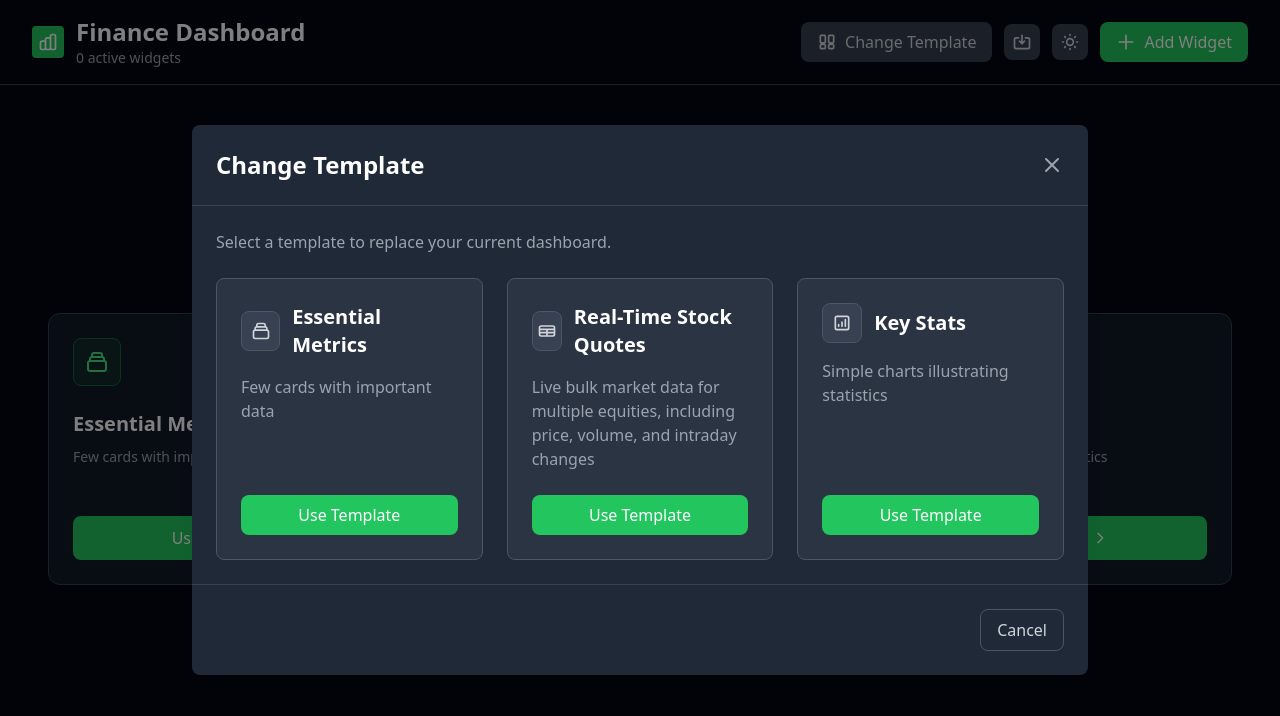
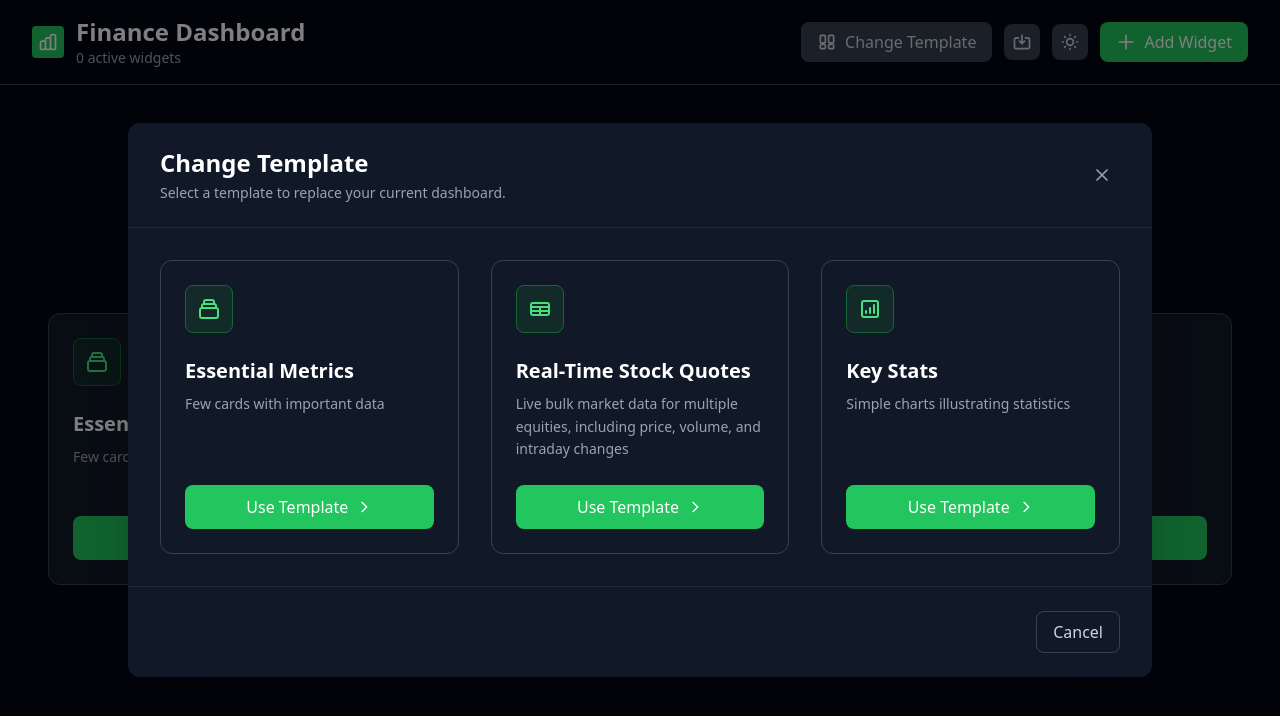
Before and after one commit to ananyajain386/finance-dashboard, a Next.js app: page / in a window 1280 px wide. Both pictures are taken after a click on the button "Change Template". Shown: the top 716 px of the page. Built offline with nearby package versions, Linux system fonts and the light colour scheme.

Commit message:
fix: Change Template Modal

```diff
--- a/components/ChangeTemplateModal.jsx
+++ b/components/ChangeTemplateModal.jsx
@@ -17,84 +17,92 @@ export default function ChangeTemplateModal({ isOpen, onClose }) {
         cancelButtonText: 'Cancel',
       })
 
-      if (!result.isConfirmed) {
-        return
-      }
+      if (!result.isConfirmed) return
     }
 
     clearAllWidgets()
     loadTemplate(template)
-    await showSuccess('Template Applied!', `"${template.name}" template has been loaded.`, 2000)
+    await showSuccess(
+      'Template Applied!',
+      `"${template.name}" template has been loaded.`,
+      2000
+    )
     onClose()
   }
 
   if (!isOpen) return null
 
   return (
-    <div className="fixed inset-0 z-50 flex items-center justify-center p-4 bg-black bg-opacity-50">
-      <div className="bg-white dark:bg-gray-800 rounded-lg shadow-xl w-full max-w-4xl max-h-[90vh] overflow-hidden flex flex-col">
-        <div className="flex items-center justify-between p-6 border-b border-gray-200 dark:border-gray-700">
-          <h2 className="text-2xl font-bold text-gray-900 dark:text-white">Change Template</h2>
+    <div className="fixed inset-0 z-50 flex items-center justify-center bg-black/50 p-4">
+      <div className="w-full max-w-5xl max-h-[90vh] bg-white dark:bg-gray-900 rounded-xl shadow-2xl flex flex-col overflow-hidden">
+        <div className="flex items-center justify-between px-8 py-6 border-b border-gray-200 dark:border-gray-800">
+          <div>
+            <h2 className="text-2xl font-bold text-gray-900 dark:text-white">
+              Change Template
+            </h2>
+            <p className="text-sm text-gray-600 dark:text-gray-400 mt-1">
+              Select a template to replace your current dashboard.
+            </p>
+          </div>
           <button
             onClick={onClose}
-            className="text-gray-500 dark:text-gray-400 hover:text-gray-700 dark:hover:text-gray-200 transition-colors"
+            className="rounded-lg p-2 text-gray-500 hover:text-gray-700 dark:text-gray-400 dark:hover:text-gray-200 hover:bg-gray-100 dark:hover:bg-gray-800 transition"
           >
-            <svg className="w-6 h-6" fill="none" stroke="currentColor" viewBox="0 0 24 24">
+            <svg className="w-5 h-5" fill="none" stroke="currentColor" viewBox="0 0 24 24">
               <path strokeLinecap="round" strokeLinejoin="round" strokeWidth={2} d="M6 18L18 6M6 6l12 12" />
             </svg>
           </button>
         </div>
-        <div className="flex-1 overflow-y-auto p-6">
-          <p className="text-gray-600 dark:text-gray-400 mb-6">
-            Select a template to replace your current dashboard.
-          </p>
-
-          <div className="grid grid-cols-1 md:grid-cols-3 gap-6">
+        <div className="flex-1 overflow-y-auto px-8 py-8">
+          <div className="grid grid-cols-1 md:grid-cols-3 gap-8">
             {defaultTemplates.map((template) => (
               <div
                 key={template.id}
-                className="bg-gray-50 dark:bg-gray-700/50 rounded-lg border border-gray-200 dark:border-gray-600 p-6 hover:shadow-lg transition-shadow cursor-pointer flex flex-col"
-              >
-                <div className="flex items-center gap-3 mb-4">
-                  <div className="w-10 h-10 bg-gray-100 dark:bg-gray-700 rounded-lg flex items-center justify-center border border-gray-200 dark:border-gray-600">
+                className="group flex flex-col rounded-xl border border-gray-200 dark:border-gray-700 bg-white dark:bg-gray-900 p-6 transition-all duration-300 hover:-translate-y-1 hover:shadow-xl">
+                <div className="mb-6">
+                  <div className="w-12 h-12 rounded-lg bg-primary-50 dark:bg-primary-900/30 border border-primary-100 dark:border-primary-800 flex items-center justify-center">
                     {template.icon === 'cards' && (
-                      <svg className="w-5 h-5 text-gray-700 dark:text-gray-300" fill="none" stroke="currentColor" viewBox="0 0 24 24">
-                        <path strokeLinecap="round" strokeLinejoin="round" strokeWidth={2} d="M19 11H5m14 0a2 2 0 012 2v6a2 2 0 01-2 2H5a2 2 0 01-2-2v-6a2 2 0 012-2m14 0V9a2 2 0 00-2-2M5 11V9a2 2 0 012-2m0 0V5a2 2 0 012-2h6a2 2 0 012 2v2M7 7h10" />
+                      <svg className="w-6 h-6 text-primary-600 dark:text-primary-400" fill="none" stroke="currentColor" viewBox="0 0 24 24">
+                        <path strokeLinecap="round" strokeLinejoin="round" strokeWidth={2}
+                          d="M19 11H5m14 0a2 2 0 012 2v6a2 2 0 01-2 2H5a2 2 0 01-2-2v-6a2 2 0 012-2m14 0V9a2 2 0 00-2-2M5 11V9a2 2 0 012-2m0 0V5a2 2 0 012-2h6a2 2 0 012 2v2M7 7h10" />
                       </svg>
                     )}
                     {template.icon === 'table' && (
-                      <svg className="w-5 h-5 text-gray-700 dark:text-gray-300" fill="none" stroke="currentColor" viewBox="0 0 24 24">
-                        <path strokeLinecap="round" strokeLinejoin="round" strokeWidth={2} d="M3 10h18M3 14h18m-9-4v8m-7 0h14a2 2 0 002-2V8a2 2 0 00-2-2H5a2 2 0 00-2 2v8a2 2 0 002 2z" />
+                      <svg className="w-6 h-6 text-primary-600 dark:text-primary-400" fill="none" stroke="currentColor" viewBox="0 0 24 24">
+                        <path strokeLinecap="round" strokeLinejoin="round" strokeWidth={2}
+                          d="M3 10h18M3 14h18m-9-4v8m-7 0h14a2 2 0 002-2V8a2 2 0 00-2-2H5a2 2 0 00-2 2v8a2 2 0 002 2z" />
                       </svg>
                     )}
                     {template.icon === 'chart' && (
-                      <svg className="w-5 h-5 text-gray-700 dark:text-gray-300" fill="none" stroke="currentColor" viewBox="0 0 24 24">
-                        <path strokeLinecap="round" strokeLinejoin="round" strokeWidth={2} d="M16 8v8m-4-5v5m-4-2v2m-2 4h12a2 2 0 002-2V6a2 2 0 00-2-2H6a2 2 0 00-2 2v12a2 2 0 002 2z" />
+                      <svg className="w-6 h-6 text-primary-600 dark:text-primary-400" fill="none" stroke="currentColor" viewBox="0 0 24 24">
+                        <path strokeLinecap="round" strokeLinejoin="round" strokeWidth={2}
+                          d="M16 8v8m-4-5v5m-4-2v2m-2 4h12a2 2 0 002-2V6a2 2 0 00-2-2H6a2 2 0 00-2 2v12a2 2 0 002 2z" />
                       </svg>
                     )}
                   </div>
-                  <h3 className="text-xl font-semibold text-gray-900 dark:text-white">
-                    {template.name}
-                  </h3>
                 </div>
-                <p className="text-gray-600 dark:text-gray-400 mb-6 flex-grow">
+                <h3 className="text-xl font-semibold text-gray-900 dark:text-white mb-2">
+                  {template.name}
+                </h3>
+                <p className="text-sm text-gray-600 dark:text-gray-400 leading-relaxed flex-grow">
                   {template.description}
                 </p>
                 <button
                   onClick={() => handleUseTemplate(template)}
-                  className="px-4 py-2 bg-primary-500 hover:bg-primary-600 text-white rounded-lg font-medium transition-colors w-full"
-                >
+                  className="mt-6 inline-flex items-center justify-center gap-2 rounded-lg px-4 py-2.5 bg-primary-500 hover:bg-primary-600 text-white font-medium transition-colors">
                   Use Template
+                  <svg className="w-4 h-4" fill="none" stroke="currentColor" viewBox="0 0 24 24">
+                    <path strokeLinecap="round" strokeLinejoin="round" strokeWidth={2} d="M9 5l7 7-7 7" />
+                  </svg>
                 </button>
               </div>
             ))}
           </div>
         </div>
-        <div className="flex items-center justify-end gap-3 p-6 border-t border-gray-200 dark:border-gray-700">
+        <div className="flex justify-end px-8 py-6 border-t border-gray-200 dark:border-gray-800">
           <button
             onClick={onClose}
-            className="px-4 py-2 border border-gray-300 dark:border-gray-600 rounded-lg text-gray-700 dark:text-gray-300 hover:bg-gray-50 dark:hover:bg-gray-700 transition-colors"
-          >
+            className="px-4 py-2 rounded-lg border border-gray-300 dark:border-gray-700 text-gray-700 dark:text-gray-300 hover:bg-gray-50 dark:hover:bg-gray-800 transition">
             Cancel
           </button>
         </div>
```
